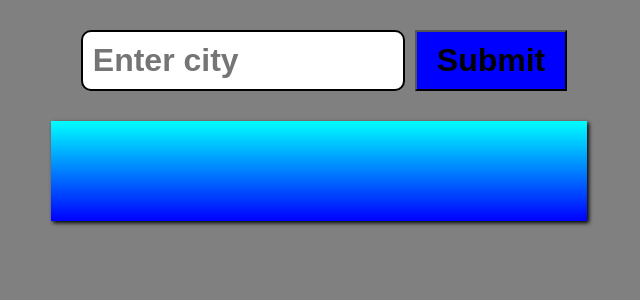
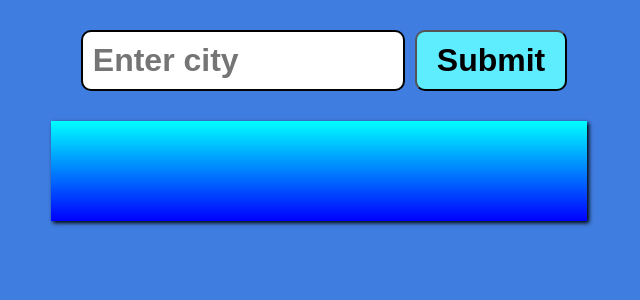
Before and after one commit to brandonbuhr/react-weather-app, a Next.js app: page / in a window 1280 px wide. Shown: the top 300 px of the page, without its empty margins (321-961 px from the left). Built offline with nearby package versions, Linux system fonts and the light colour scheme.

Commit message:
ready for deployment

```diff
--- a/src/app/globals.css
+++ b/src/app/globals.css
@@ -1,6 +1,6 @@
 body {
   font-family: 'Gill Sans', 'Gill Sans MT', Calibri, 'Trebuchet MS', sans-serif;
-  background-color: gray;
+  background-color: rgb(64, 125, 224);
   margin: 0;
   display: flex;
   flex-direction: column;
@@ -22,8 +22,9 @@ button[type="submit"] {
   padding: 10px 20px;
   font-weight: bold;
   font-size: 2rem;
-  background-color: blue;
+  background-color: rgb(94, 236, 255);
   cursor: pointer;
+  border-radius: 10px;
 }
 .card {
   background: linear-gradient(180deg,aqua, blue);
```
